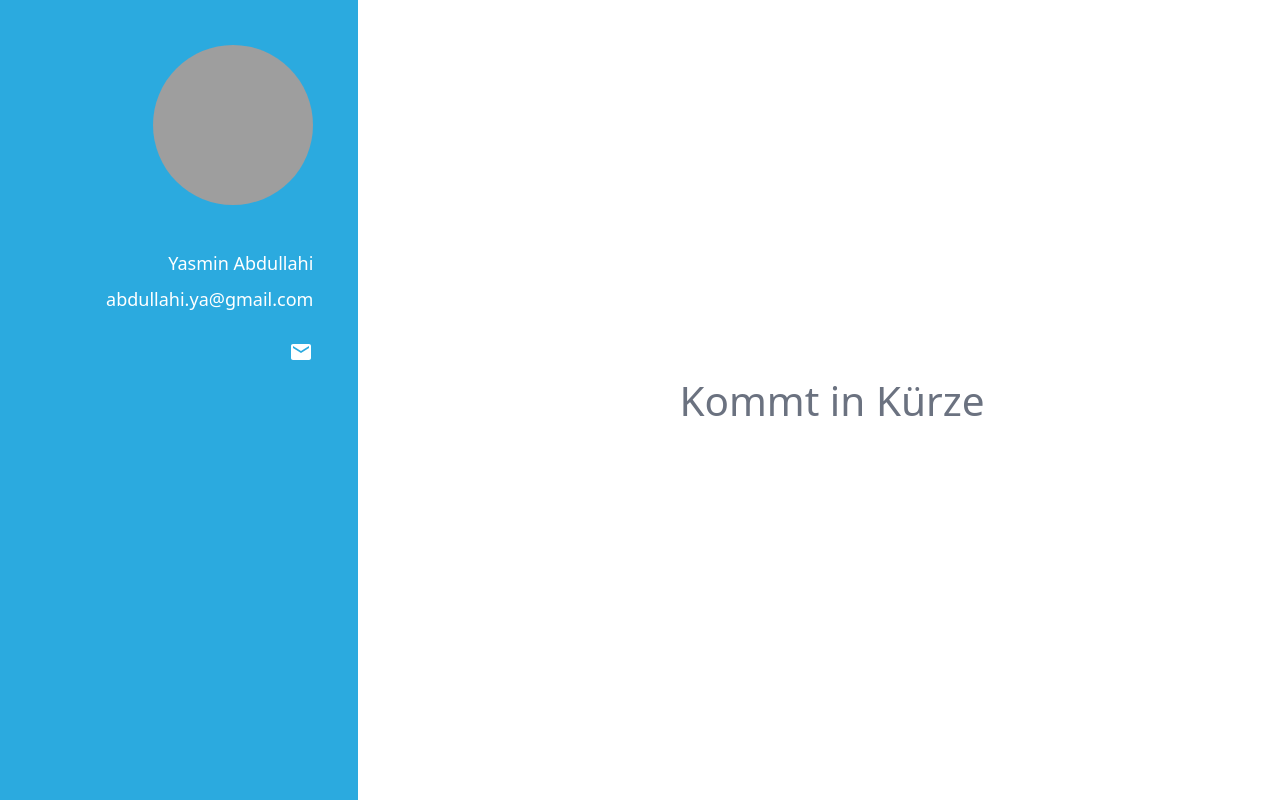
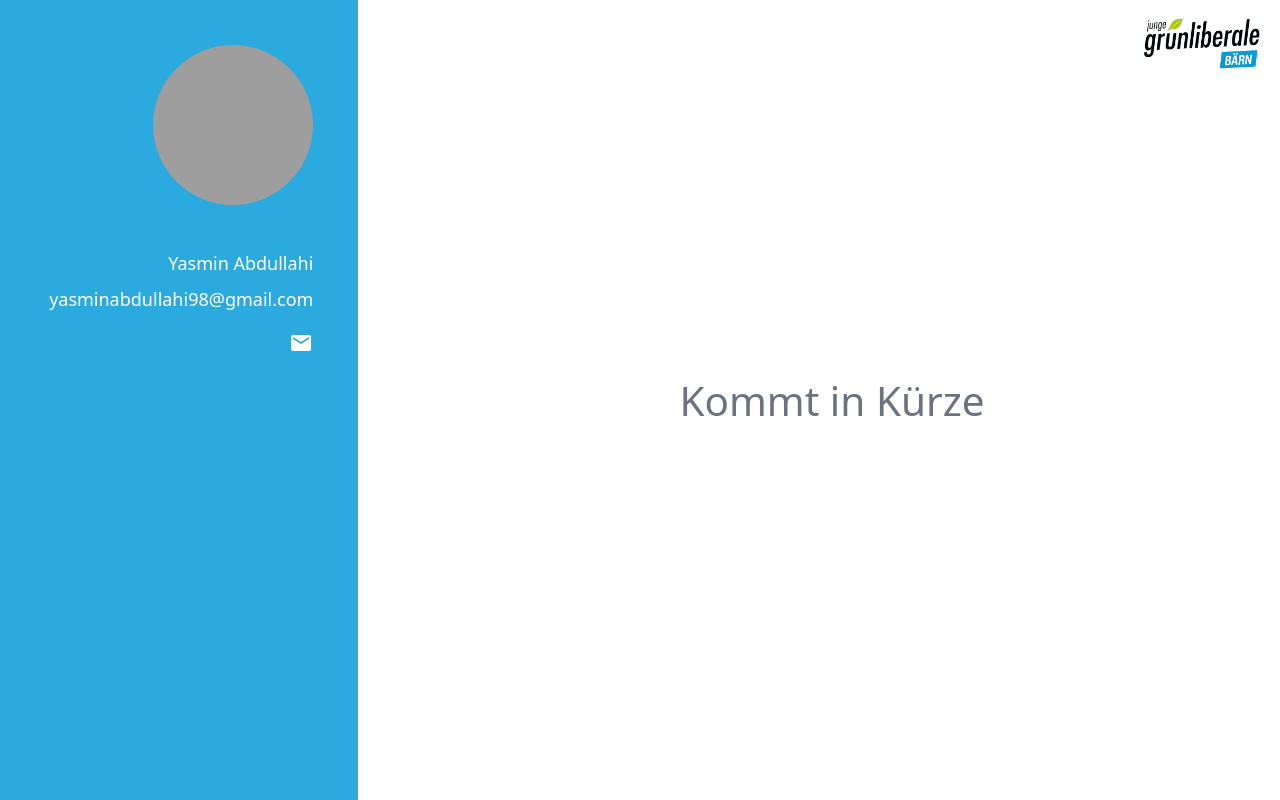
Before and after one commit to Yasrwr2/portfolio, a Gatsby site: page / in a window 1280 px wide. Built offline with nearby package versions, Linux system fonts and the light colour scheme; Gatsby itself is replaced by a stand-in of ours; grey boxes are pictures that could not be loaded.

Commit message:
Add jglp logo

```diff
--- a/src/components/container.js
+++ b/src/components/container.js
@@ -7,17 +7,12 @@ const Container = () => {
     return (
         <div className="content mx-auto md:mr-0 relative">
             <div className="welcome md:hidden">
-                <div className="mt-12">
+                <div className="mt-20">
                     <Avatar style={{ borderRadius: '50%', display: 'block', marginLeft: 'auto', marginRight: 'auto' }} />
                 </div>
                 <div className="mt-10">
                     <p className="m-0 text-center">Yasmin Abdullahi</p>
-                    <a className="block text-center" href="mailto:abdullahi.ya@gmail.com">abdullahi.ya@gmail.com</a>
-                    <div className="flex justify-end mt-6">
-                        <a href="mailto:abdullahi.ya@gmail.com">
-                            <img src={mailIcon}></img>
-                        </a>
-                    </div>
+                    <a className="block text-center" href="mailto:yasminabdullahi98@gmail.com">yasminabdullahi98@gmail.com</a>
                 </div>
             </div>
             <div className="hidden md:block h-screen">
--- /dev/null
+++ b/src/components/logo.js
@@ -0,0 +1,13 @@
+import React from "react";
+import LogoImg from "./logoImg";
+
+
+const Logo = () => {
+    return (
+        <div className="absolute top-4 right-4">
+            <LogoImg />
+        </div>
+    );
+}
+
+export default Logo;
--- /dev/null
+++ b/src/components/logoImg.js
@@ -0,0 +1,30 @@
+import React from "react";
+import { useStaticQuery, graphql } from "gatsby"
+import Img from "gatsby-image";
+
+const LogoImg = ({ style }) => {
+    const data = useStaticQuery(graphql`
+    query {
+      placeholderImage: file(relativePath: { eq: "logo.png" }) {
+        childImageSharp {
+          fixed(width: 120) {
+            ...GatsbyImageSharpFixed
+          }
+        }
+      }
+    }
+  `)
+
+  if (!data?.placeholderImage?.childImageSharp?.fixed) {
+    return <div>Picture not found</div>
+  }
+
+
+    return (
+        <Img
+        fixed={data.placeholderImage.childImageSharp.fixed}
+        style={style} />
+    );
+}
+
+export default LogoImg;
--- a/src/components/sidebar.js
+++ b/src/components/sidebar.js
@@ -9,9 +9,9 @@ const Sidebar = () => {
             <Avatar style={{ borderRadius: '50%', display: 'block', marginLeft: 'auto' }} />
             <div className="mt-10">
                 <p className="m-0">Yasmin Abdullahi</p>
-                <a className="text-white" href="mailto:abdullahi.ya@gmail.com">abdullahi.ya@gmail.com</a>
-                <div className="flex justify-end mt-6">
-                    <a href="mailto:abdullahi.ya@gmail.com">
+                <a className="text-white" href="mailto:yasminabdullahi98@gmail.com">yasminabdullahi98@gmail.com</a>
+                <div className="flex justify-end mt-4">
+                    <a href="mailto:yasminabdullahi98@gmail.com">
                         <img src={mailIcon}></img>
                     </a>
                 </div>
--- a/src/pages/index.js
+++ b/src/pages/index.js
@@ -6,6 +6,7 @@ import Image from "../components/image"
 import SEO from "../components/seo"
 import Container from "../components/container";
 import Sidebar from "../components/sidebar";
+import Logo from "../components/logo";
 
 const IndexPage = () => (
   <>
@@ -14,6 +15,7 @@ const IndexPage = () => (
       <Container />
     </Layout>
     <Sidebar />
+    <Logo />
   </>
 )
 
```
Also changed, not shown: src/images/logo.png (added).
